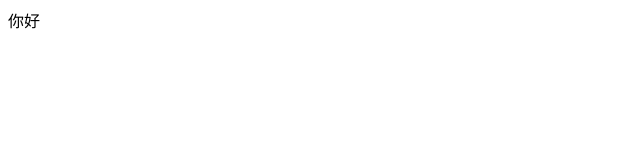
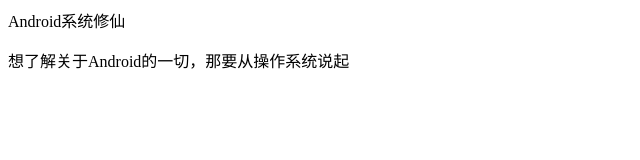
Before and after one commit to jamebon/jamebon.github.io, a plain HTML site: page index.html in a window 1280 px wide. Shown: the whole page, without its empty margins (0-640 px from the left). Drawn offline with Linux system fonts and the light colour scheme.

Commit message:
修改标题

```diff
--- a/index.html
+++ b/index.html
@@ -1,6 +1,7 @@
 <html>
 <head></head>
 <body>
-<p>你好</p>
+<p>Android系统修仙</p>
+<p>想了解关于Android的一切，那要从操作系统说起</p>
 </body>
 </html>
```
